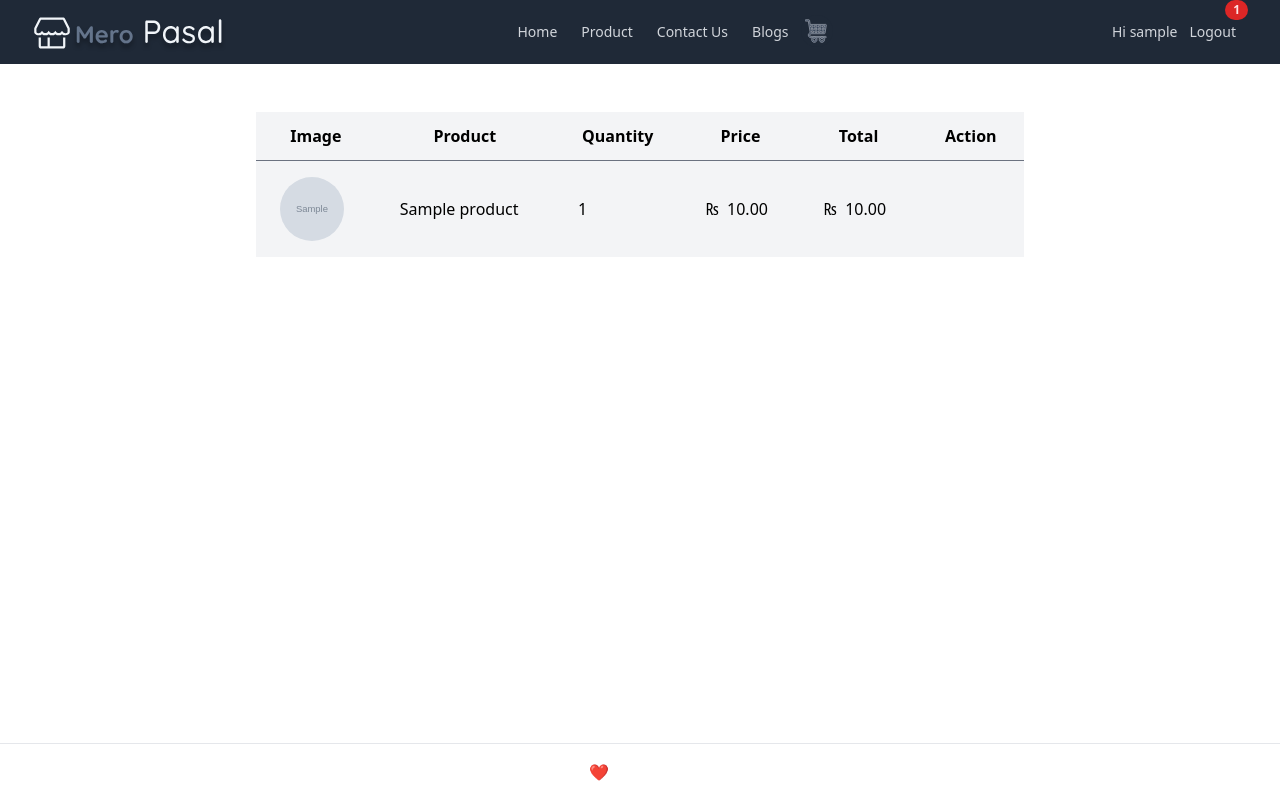
After one commit to saimankhatiwada/ecommercedjango, a Django app: page /cart/ in a window 1280 px wide. The commit adds this page. Run offline with Django 4.2, Linux system fonts and the light colour scheme; a user stored in the database is signed in; tables that the repository leaves empty hold one stand-in row (values such as "Sample post"); grey boxes marked "Sample" are stand-in pictures; style sheets or scripts are compiled from the project's sources; some libraries are stand-ins or nearby versions.

Commit message:
Add to cart, authentication, authorization completed

```diff
--- a/eshop/eshop/settings.py
+++ b/eshop/eshop/settings.py
@@ -74,6 +74,7 @@ TEMPLATES = [
                 'django.template.context_processors.request',
                 'django.contrib.auth.context_processors.auth',
                 'django.contrib.messages.context_processors.messages',
+                'meropasal.context_processors.cart_item_count',
             ],
         },
     },
--- /dev/null
+++ b/eshop/meropasal/context_processors.py
@@ -0,0 +1,8 @@
+from .models import CartItems
+
+def cart_item_count(request) -> dict[str, int]:
+    cart_item_count = 0
+    if request.user.is_authenticated:
+        user = request.user
+        cart_item_count = CartItems.objects.filter(cart__user=user).count()
+    return {'cart_item_count': cart_item_count}
--- /dev/null
+++ b/eshop/meropasal/templates/Carts/cart.html
@@ -0,0 +1,54 @@
+{% extends 'Main/body.html' %}
+
+{% load static %}
+
+{% block title %}Mero Pasal: Shopping Cart{% endblock title %}
+
+{% block content %}
+
+
+<div class="bg-white py-12 mt-16">
+    <div class="max-w-3xl mx-auto">
+        {% if cart %}
+            <table class="min-w-full bg-gray-100 mx-auto">
+                <thead>
+                    <tr>
+                        <th class="px-6 py-3 border-b border-gray-500">Image</th>
+                        <th class="px-6 py-3 border-b border-gray-500">Product</th>
+                        <th class="px-6 py-3 border-b border-gray-500">Quantity</th>
+                        <th class="px-6 py-3 border-b border-gray-500">Price</th>
+                        <th class="px-6 py-3 border-b border-gray-500">Total</th>
+                        <th class="px-6 py-3 border-b border-gray-500">Action</th>
+                    </tr>
+                </thead>
+                <tbody>
+                    {% for item in cart_items %}
+                        <tr>
+                            <td class="px-6 py-4">
+                                <img src="{% static 'products/'|add:item.product.product_img_name %}" alt="{{ item.product.name }}" class="w-16 h-16 object-cover rounded-full">
+                            </td>
+
+                            <td class="px-6 py-4">
+                                {{ item.product.name }}
+                            </td>
+                            <td class="px-6 py-4">
+                                {{ item.count }}
+                            </td>
+                            <td class="px-6 py-4">
+                                &#x20a8; &nbsp;{{ item.product.price }}
+                            </td>
+                            <td class="px-6 py-4">
+                                &#x20a8; &nbsp;{{ item.get_product_total_price }}
+                            </td>
+                        </tr>
+                    {% endfor %}
+                </tbody>
+            </table>
+        {% else %}
+            <p class="text-2xl text-center text-gray-500">Your shopping cart is empty.</p>
+        {% endif %}
+    </div>
+</div>
+
+
+{% endblock content %}
--- a/eshop/meropasal/templates/Main/body.html
+++ b/eshop/meropasal/templates/Main/body.html
@@ -36,6 +36,7 @@
         <a href="{% url 'meropasal:product' %}" class="text-gray-300 hover:bg-gray-700 hover:text-white px-3 py-2 rounded-md text-sm font-medium">Product</a>
         <a href="{% url 'meropasal:contactus' %}" class="text-gray-300 hover:bg-gray-700 hover:text-white px-3 py-2 rounded-md text-sm font-medium">Contact Us</a>
         <a href="{% url 'meropasal:blog' %}" class="text-gray-300 hover:bg-gray-700 hover:text-white px-3 py-2 rounded-md text-sm font-medium">Blogs</a>
+        <a href="{% url 'meropasal:cart' %}">
           <button type="button" class="rounded-full bg-gray-800 p-1 text-gray-400 hover:text-white focus:outline-none">
             <span class="sr-only">Shopping Cart</span>
             <svg class="h-6 w-6" width="32" height="32" viewBox="0 0 32 32" fill="none" stroke="currentColor" aria-hidden="true" xmlns="http://www.w3.org/2000/svg">
@@ -43,12 +44,22 @@
               <path d="M12.4442 31.1111C10.4833 31.1111 8.88867 29.5164 8.88867 27.5556C8.88867 25.5947 10.4833 24 12.4442 24C14.4051 24 15.9998 25.5947 15.9998 27.5556C15.9998 29.5164 14.4051 31.1111 12.4442 31.1111ZM12.4442 25.7778C11.4638 25.7778 10.6664 26.5751 10.6664 27.5556C10.6664 28.536 11.4638 29.3333 12.4442 29.3333C13.4247 29.3333 14.222 28.536 14.222 27.5556C14.222 26.5751 13.4247 25.7778 12.4442 25.7778Z" fill="#334155"/>
               <path d="M22.5556 31.1111C20.5947 31.1111 19 29.5164 19 27.5556C19 25.5947 20.5947 24 22.5556 24C24.5164 24 26.1111 25.5947 26.1111 27.5556C26.1111 29.5164 24.5164 31.1111 22.5556 31.1111ZM22.5556 25.7778C21.5751 25.7778 20.7778 26.5751 20.7778 27.5556C20.7778 28.536 21.5751 29.3333 22.5556 29.3333C23.536 29.3333 24.3333 28.536 24.3333 27.5556C24.3333 26.5751 23.536 25.7778 22.5556 25.7778Z" fill="#334155"/>
             </svg>
+            <span class="absolute top-0 right-0 inline-flex items-center justify-center px-2 py-1 text-xs font-bold leading-none text-red-100 bg-red-600 rounded-full">{{ cart_item_count }}</span>
           </button>
+      </a>
       </div>
+      {% if user.is_authenticated %}
         <div class="flex items-center">
-        <a href="#" class="text-gray-300 hover:bg-gray-700 hover:text-white px-3 py-2 rounded-md text-sm font-medium">Login</a>
-        <a href="#" class="text-gray-300 hover:bg-gray-700 hover:text-white px-3 py-2 rounded-md text-sm font-medium">Register</a>
+          <span class="text-sm font-medium text-gray-300">Hi {{ user.username }}</span>
+          <a href="{% url 'meropasal:logout' %}" class="text-gray-300 hover:bg-gray-700 hover:text-white px-3 py-2 rounded-md text-sm font-medium">Logout</a>
         </div>
+      {% endif %}
+      {% if not user.is_authenticated %}
+        <div class="flex items-center">
+          <a href="{% url 'meropasal:login' %}" class="text-gray-300 hover:bg-gray-700 hover:text-white px-3 py-2 rounded-md text-sm font-medium">Login</a>
+          <a href="{% url 'meropasal:register' %}" class="text-gray-300 hover:bg-gray-700 hover:text-white px-3 py-2 rounded-md text-sm font-medium">Register</a>
+        </div>
+      {% endif %}
     </div>
   </div>
 </nav>
--- a/eshop/meropasal/templates/Product/products.html
+++ b/eshop/meropasal/templates/Product/products.html
@@ -34,7 +34,7 @@
                           <a href="{% url 'meropasal:product_detail' product.id %}" class="bg-blue-500 hover:bg-blue-600 text-white font-semibold py-2 px-4 rounded-lg">View Details</a>
                         </div>
                         <div>
-                          <a href="{% url 'meropasal:product' %}" class="bg-blue-500 hover:bg-blue-600 text-white font-semibold py-2 px-4 rounded-lg">Buy</a>
+                          <a href="{% url 'meropasal:addtocart' product.id %}" class="bg-blue-500 hover:bg-blue-600 text-white font-semibold py-2 px-4 rounded-lg">Add To Cart</a>
                         </div>
                       </div>
                     </div>
--- a/eshop/meropasal/templates/Product/productsdetail.html
+++ b/eshop/meropasal/templates/Product/productsdetail.html
@@ -19,7 +19,6 @@
                         </div>
                         <div class="flex justify-between mt-4">
                             <a href="{% url 'meropasal:product' %}" class="bg-blue-500 hover:bg-blue-600 text-white font-semibold py-2 px-4 rounded-lg">Back</a>
-                            <a href="#" class="bg-blue-500 hover:bg-blue-600 text-white font-semibold py-2 px-4 rounded-lg">Add to Cart</a>
                         </div>
                     </div>
                 </div>
--- a/eshop/meropasal/urls.py
+++ b/eshop/meropasal/urls.py
@@ -5,9 +5,14 @@ from . import views
 app_name = "meropasal"
 urlpatterns = [
     path('', views.home, name='home'),
+    path('login/', views.login_user, name='login'),
+    path('register/', views.register_user, name='register'),
+    path('logout/', views.logout_user, name='logout'),
     path('products/', views.IndexProductView.as_view(), name='product'),
     path('products/<uuid:pk>/', views.DetailProductView.as_view(), name='product_detail'),
+    path('products/addtocart/<id>/', views.add_to_cart, name='addtocart'),
     path('blogs/', views.IndexBlogView.as_view(), name='blog'),
     path('blogs/<uuid:pk>/', views.DetailBlogView.as_view(), name='blog_detail'),
     path('contactus/', views.contactus, name='contactus'),
+    path('cart/', views.shopping_cart, name='cart'),
 ]
--- a/eshop/meropasal/views.py
+++ b/eshop/meropasal/views.py
@@ -1,50 +1,85 @@
 from django.http import HttpResponseRedirect
-from django.shortcuts import render
+from django.shortcuts import get_object_or_404, render
 from django.views import generic
 from django.db import IntegrityError
 from django.urls import reverse
+from django.contrib.auth.models import User
+from django.contrib.auth import authenticate, login, logout
+from django.contrib.auth.decorators import login_required
 
 
-from .models import Product, ContactUs, Blogs, KeyFeatures
+from .models import Product, ContactUs, Blogs, KeyFeatures, Cart, CartItems
+
+
+
+
+def login_user(request):
+    if request.method == "POST":
+        username = request.POST['username']
+        password = request.POST['password']
+        try:
+            user = authenticate(request, username=username, password=password)
+            if user is not None:
+                login(request, user)
+                return HttpResponseRedirect(reverse("meropasal:home"))
+            else:
+                error_message = 'Invalid username or password.'
+                return render(request, 'Login/login.html', {'error_message': error_message, 'username': username})
+
+        except Exception as e:
+            error_message = e
+            return render(request, 'Login/login.html', {'error_message': error_message, 'username': username})
+
+    else:
+        return render(request, "Login/login.html")
+
+
+
+
+
+def register_user(request):
+    if request.method == "POST":
+
+        username = request.POST['username']
+        email = request.POST['email']
+        password = request.POST['password']
+        confirm_password = request.POST['confirm_password']
+
+        if password != confirm_password:
+            error_message = 'Passwords do not match.'
+            return render(request, 'Registration/registration.html', {'error_message': error_message, 'username': username,
+            'email': email})
+
+        try:
+            user = User.objects.create_user(username=username, email=email, password=password)
+            return HttpResponseRedirect(reverse("meropasal:home"))
+
+        except IntegrityError:
+            error_message = "Username already exists"
+            return render(request, 'Registration/registration.html', {'error_message': error_message, 'username': username,
+            'email': email})
+
+        except Exception as e:
+            error_message = e
+            return render(request, 'Registration/registration.html', {'error_message': error_message, 'username': username,
+            'email': email})
+
+    else:
+        return render(request, "Registration/registration.html")
+
+
+
+
+def logout_user(request):
+    logout(request)
+    return render(request, "Main/home.html")
+
+
+
 
 def home(request):
     return render(request, "Main/home.html")
 
-
-class IndexProductView(generic.ListView):
-    template_name = "Product/products.html"
-    context_object_name = "product_list"
-
-    def get_queryset(self):
-        return Product.objects.all()
-
-class DetailProductView(generic.DetailView):
-    model = Product
-    template_name = "Product/productsdetail.html"
-
-    def get_context_data(self, **kwargs) -> dict[str, any]:
-        context = super().get_context_data(**kwargs)
-        context['product'] = self.get_object()
-        return context
-
-class IndexBlogView(generic.ListView):
-    template_name = "Blog/blogs.html"
-    context_object_name = "blog_list"
-
-    def get_queryset(self):
-        return Blogs.objects.all()
-
-class DetailBlogView(generic.DetailView):
-    model = Blogs
-    template_name = "Blog/blogsdetail.html"
-
-    def get_context_data(self, **kwargs) -> dict[str, any]:
-        context = super().get_context_data(**kwargs)
-        blog = self.get_object()
-        key_features = KeyFeatures.objects.filter(blog=blog)
-        context['blog'] = blog
-        context['key_feature_list'] = key_features
-        return context
 
 
 
@@ -65,3 +100,84 @@ def contactus(request):
 
     else:
         return render(request, "ContactUs/contact.html")
+
+
+
+
+@login_required(login_url="http://0.0.0.0:8000/login/")
+def add_to_cart(request, id):
+    user = request.user
+    product = get_object_or_404(Product, id=id)
+    cart, _ = Cart.objects.get_or_create(user=user, is_paid=False)
+    cart_item, cart_created = CartItems.objects.get_or_create(cart=cart, product=product)
+    if not cart_created:
+        cart_item.count += 1
+        cart_item.save()
+    return HttpResponseRedirect(reverse("meropasal:product"))
+
+
+
+
+@login_required(login_url="http://0.0.0.0:8000/login/")
+def shopping_cart(request):
+    try:
+        user = request.user
+        cart = Cart.objects.get(user=user)
+        cart_items = CartItems.objects.filter(cart=cart)
+        context = {
+            'cart': cart,
+            'cart_items': cart_items
+        }
+
+        return render(request, "Carts/cart.html", context)
+    except Exception:
+        pass
+
+    return render(request, "Carts/cart.html")
+
+
+
+class IndexProductView(generic.ListView):
+    template_name = "Product/products.html"
+    context_object_name = "product_list"
+
+    def get_queryset(self):
+        return Product.objects.all()
+
+
+
+
+class DetailProductView(generic.DetailView):
+    model = Product
+    template_name = "Product/productsdetail.html"
+
+    def get_context_data(self, **kwargs) -> dict[str, any]:
+        context = super().get_context_data(**kwargs)
+        context['product'] = self.get_object()
+        return context
+
+
+
+
+class IndexBlogView(generic.ListView):
+    template_name = "Blog/blogs.html"
+    context_object_name = "blog_list"
+
+    def get_queryset(self):
+        return Blogs.objects.all()
+
+
+
+
+
+class DetailBlogView(generic.DetailView):
+    model = Blogs
+    template_name = "Blog/blogsdetail.html"
+
+    def get_context_data(self, **kwargs) -> dict[str, any]:
+        context = super().get_context_data(**kwargs)
+        blog = self.get_object()
+        key_features = KeyFeatures.objects.filter(blog=blog)
+        context['blog'] = blog
+        context['key_feature_list'] = key_features
+        return context
```
Also changed, not shown: eshop/meropasal/models.py (+35 -1 lines), eshop/meropasal/templates/Login/login.html (added, +53 -0 lines), eshop/meropasal/templates/Registration/registration.html (added, +60 -0 lines), eshop/meropasal/admin.py (line endings or trailing spaces), eshop/meropasal/migrations/0005_cart_cartitems.py (added), eshop/meropasal/migrations/0006_cartitems_count.py (added). Lines whose indentation alone changed are shown as unchanged.
